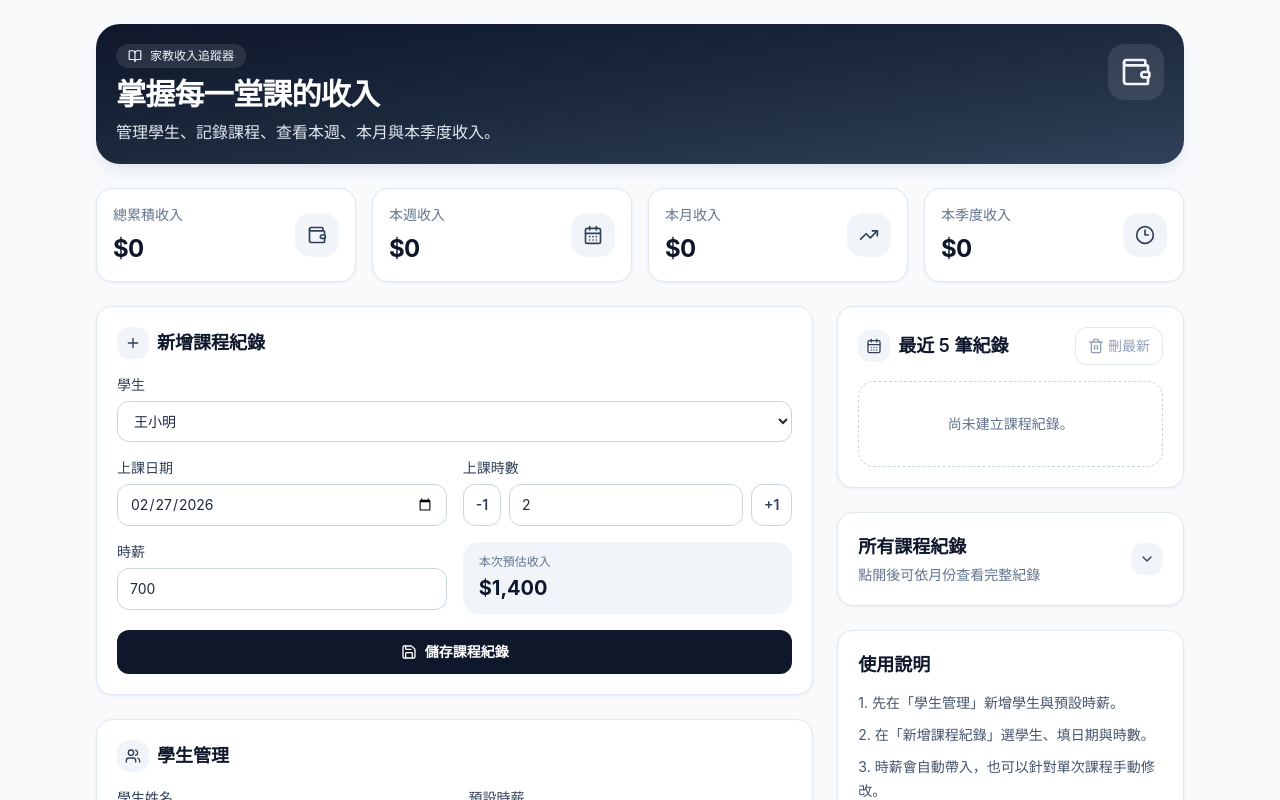
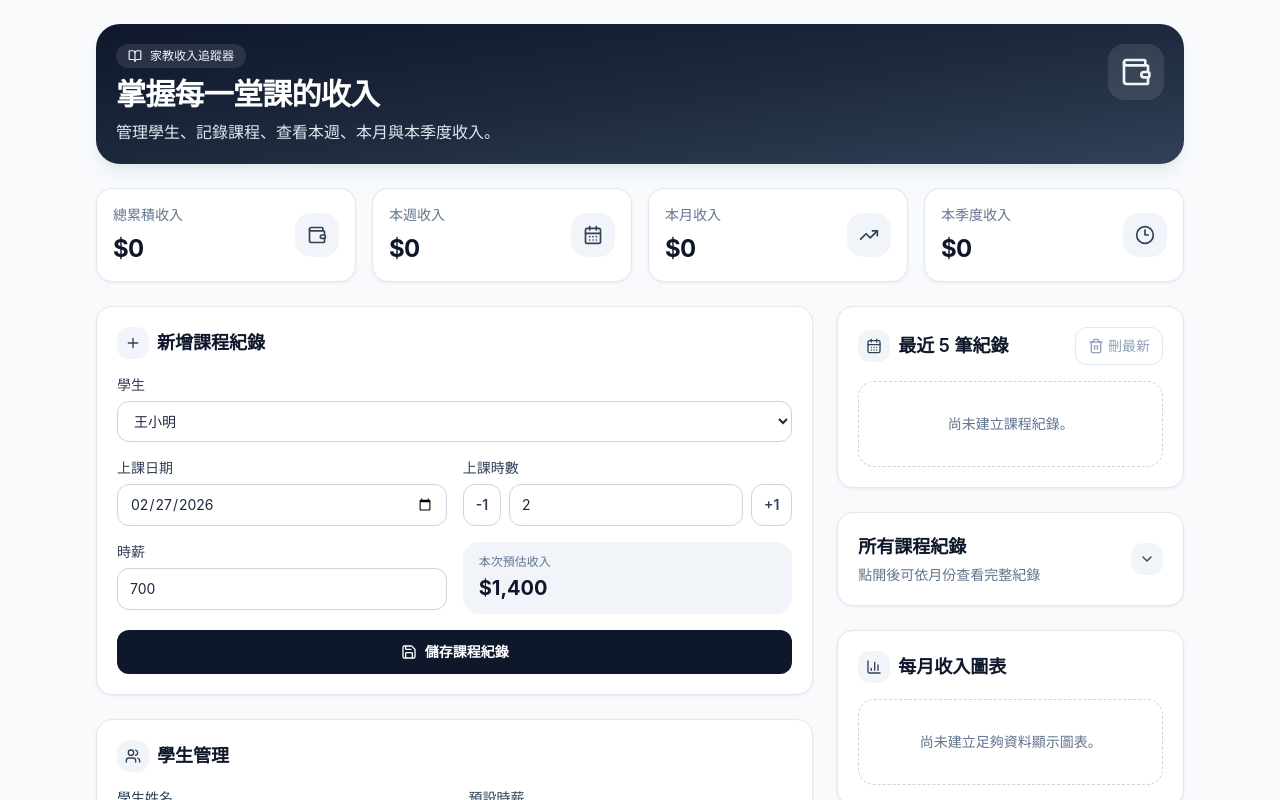
Before and after one commit to YUJERLY/tutormoneyapp, a React (Vite) app: page / in a window 1280 px wide. Shown: the top 800 px of the page. Built offline with nearby package versions, Linux system fonts and the light colour scheme.

Commit message:
Add monthly income bar chart

```diff
--- a/src/App.jsx
+++ b/src/App.jsx
@@ -12,7 +12,17 @@ import {
   Save,
   ChevronDown,
   ChevronUp,
+  BarChart3,
 } from "lucide-react";
+import {
+  BarChart,
+  Bar,
+  XAxis,
+  YAxis,
+  CartesianGrid,
+  Tooltip,
+  ResponsiveContainer,
+} from "recharts";
 
 const STUDENTS_KEY = "tutor-tracker-students";
 const LESSONS_KEY = "tutor-tracker-lessons";
@@ -300,6 +310,15 @@ ${latestLesson.studentName}｜${latestLesson.date}｜${latestLesson.hours} 小
       return acc;
     }, {});
   }, [sortedLessons]);
+
+  const monthlyChartData = useMemo(() => {
+    return Object.entries(groupedLessons)
+      .map(([month, monthLessons]) => ({
+        month,
+        income: monthLessons.reduce((sum, lesson) => sum + lesson.amount, 0),
+      }))
+      .reverse();
+  }, [groupedLessons]);
 
   const cardBase =
     "rounded-2xl border border-slate-200 bg-white shadow-sm shadow-slate-200/60";
@@ -708,6 +727,33 @@ ${latestLesson.studentName}｜${latestLesson.date}｜${latestLesson.hours} 小
             </section>
 
             <section className={`${cardBase} p-4 sm:p-5`}>
+              <div className="mb-4 flex items-center gap-2">
+                <div className="rounded-xl bg-slate-100 p-2 text-slate-700">
+                  <BarChart3 className="h-4 w-4" />
+                </div>
+                <h2 className="text-lg font-semibold">每月收入圖表</h2>
+              </div>
+
+              {monthlyChartData.length === 0 ? (
+                <div className="rounded-2xl border border-dashed border-slate-300 px-4 py-8 text-center text-sm text-slate-500">
+                  尚未建立足夠資料顯示圖表。
+                </div>
+              ) : (
+                <div className="h-72 w-full">
+                  <ResponsiveContainer width="100%" height="100%">
+                    <BarChart data={monthlyChartData}>
+                      <CartesianGrid strokeDasharray="3 3" />
+                      <XAxis dataKey="month" tick={{ fontSize: 12 }} />
+                      <YAxis tickFormatter={(value) => `${Math.round(value / 1000)}k`} tick={{ fontSize: 12 }} />
+                      <Tooltip formatter={(value) => [currency(value), "收入"]} />
+                      <Bar dataKey="income" radius={[8, 8, 0, 0]} />
+                    </BarChart>
+                  </ResponsiveContainer>
+                </div>
+              )}
+            </section>
+
+            <section className={`${cardBase} p-4 sm:p-5`}>
               <h2 className="text-lg font-semibold">使用說明</h2>
               <ul className="mt-3 space-y-2 text-sm leading-6 text-slate-600">
                 <li>1. 先在「學生管理」新增學生與預設時薪。</li>
```
